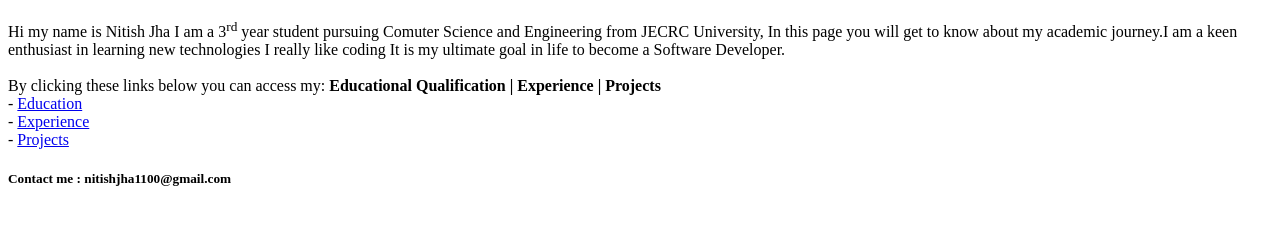
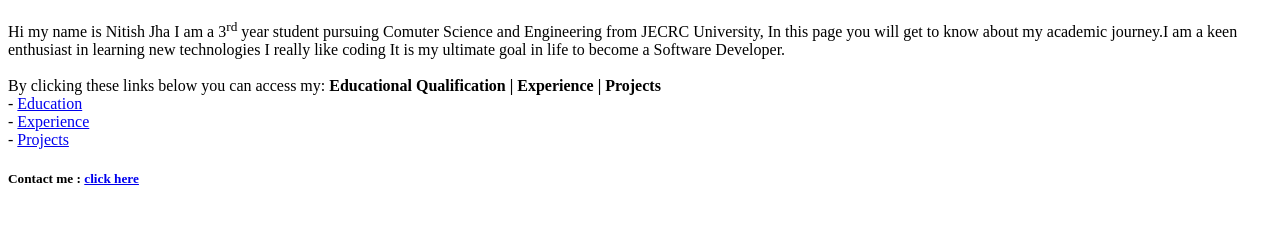
Before and after one commit to nitishjha18/Portfoliohtml, a plain HTML site: page HomePage.html in a window 1280 px wide. Shown: the part 61-286 px from the top of the page. Drawn offline with Linux system fonts and the light colour scheme.

Commit message:
Addec contact me page in footer

```diff
--- a/HomePage.html
+++ b/HomePage.html
@@ -20,7 +20,7 @@
     <br>
     - <a href = "/Projects.html">Projects</a>
     <br>
-    <h5>Contact me : nitishjha1100@gmail.com</h5>
+    <h5>Contact me : <a href = "/ContactMe.html">click here</a></h5>
 </pre>
 </p>
 </body>
```
Also changed, not shown: Education.html (+1 -2 lines), Experience.html (+1 -2 lines), Projects.html (+1 -2 lines).
